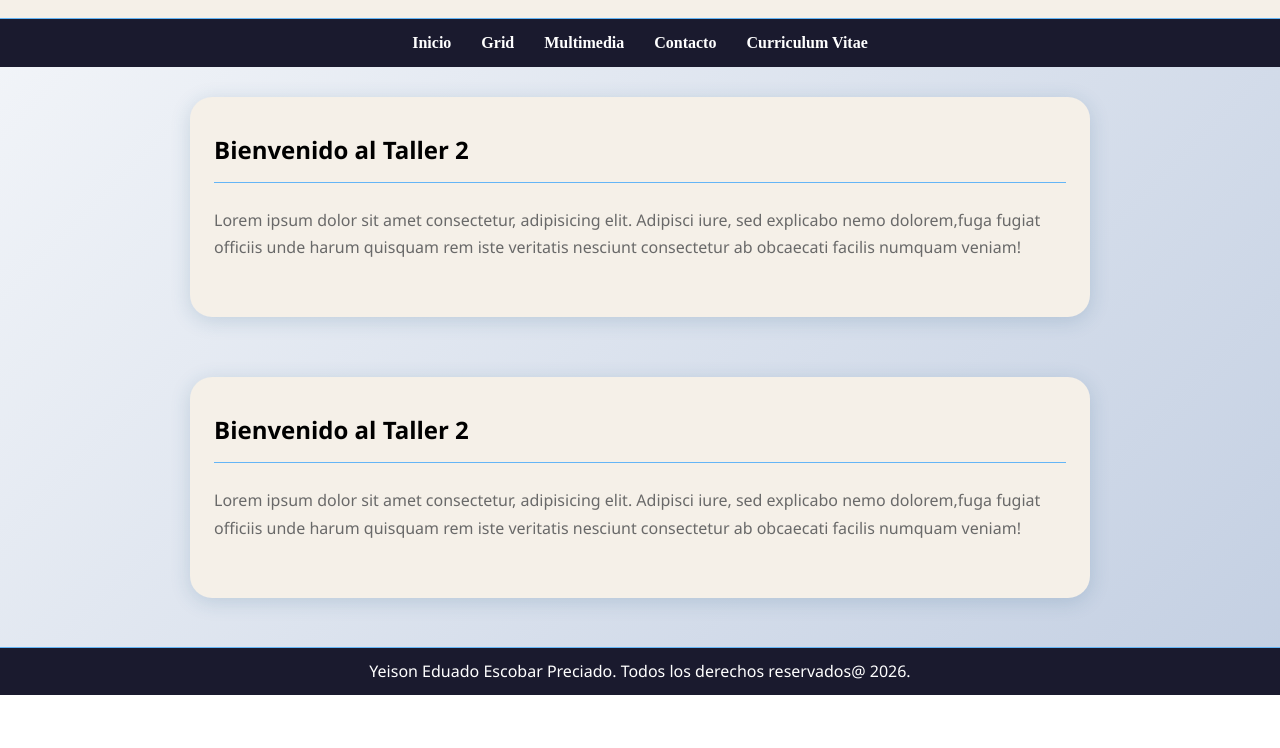
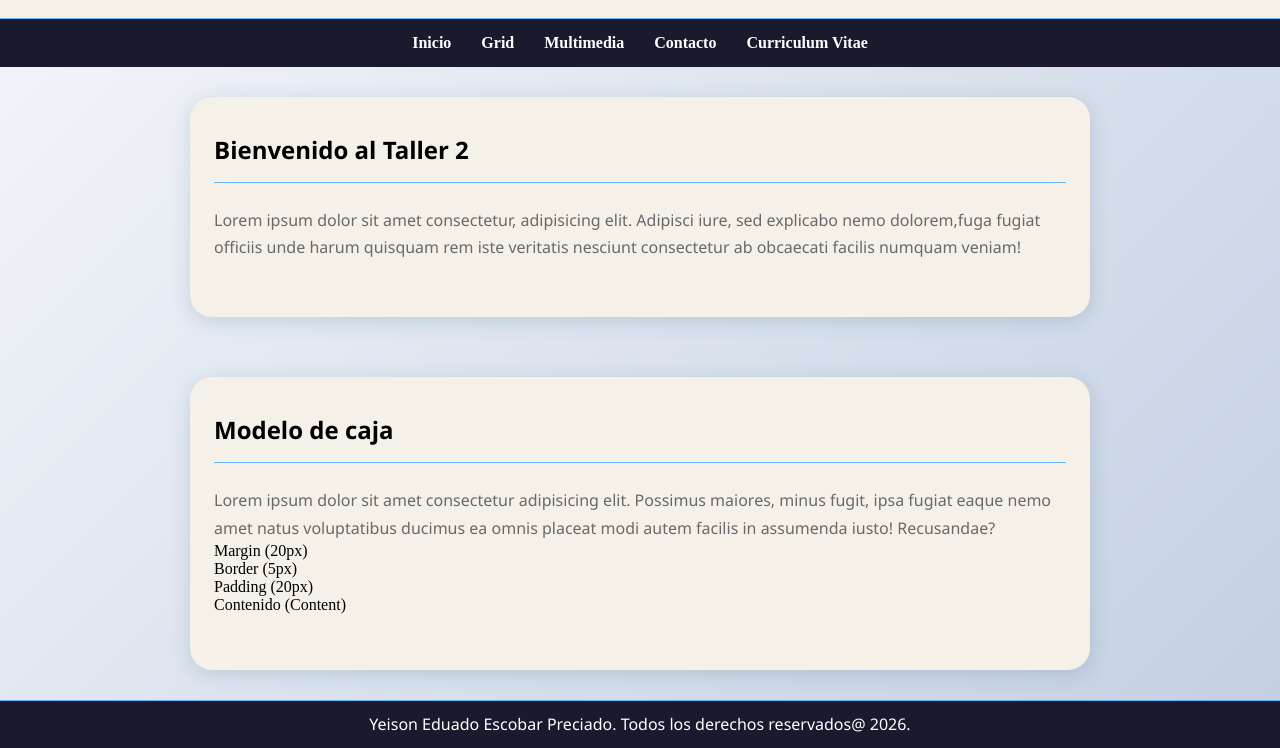
Before and after one commit to EgoCerberus/Taller2, a plain HTML site: page index.html in a window 1280 px wide. Shown: the part 105-853 px from the top of the page. Before the commit the page ends 800 px from the top, so only its background shows below. Drawn offline with Linux system fonts and the light colour scheme.

Commit message:
Update index.html

```diff
--- a/index.html
+++ b/index.html
@@ -91,11 +91,31 @@
   <div class="container">
     <main class="main">
       <article class="article">
-        <h2>Bienvenido al Taller 2</h2>
-        <p>Lorem ipsum dolor sit amet consectetur, adipisicing elit. Adipisci
-          iure, sed explicabo nemo dolorem,fuga fugiat officiis unde harum
-          quisquam rem iste veritatis nesciunt consectetur ab obcaecati
-          facilis numquam veniam!</p>
+
+          <div class="box-model-exercise">
+              <h2>Modelo de caja</h2>
+                  <p class="box-description">
+                  Lorem ipsum dolor sit amet consectetur adipisicing elit. Possimus maiores, minus fugit, ipsa fugiat eaque nemo amet natus voluptatibus ducimus ea omnis placeat modi autem facilis in assumenda iusto! Recusandae?
+                  </p>
+
+                  <div class="layer-margin">
+                    <span>Margin (20px)</span>
+
+                  <div class="layer-border">
+                    <span>Border (5px)</span>
+
+                  <div class="layer-padding">
+                    <span>Padding (20px)</span>
+
+                  <div class="layer-content">
+                    <span>Contenido (Content)</span>
+                  </div>
+
+                  </div>
+                </div>
+              </div>
+            </div>
+
       </article>
     </main>
   </div>
```
